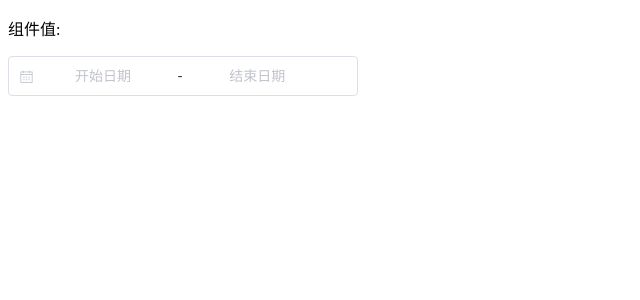
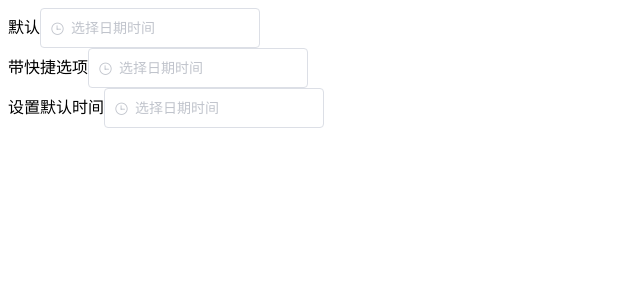
Before and after one commit to kingyeahwei/element_learning, a Vue app: page / in a window 1280 px wide. Shown: the top 300 px of the page, without its empty margins (0-640 px from the left). Built offline with nearby package versions, Linux system fonts and the light colour scheme.

Commit message:
datetimepicker 日期和时间点

```diff
--- a/src/App.vue
+++ b/src/App.vue
@@ -1,13 +1,30 @@
 <template>
   <div id="app">
     <div class="block">
-      <p>组件值: {{value}}</p>
+      <span>默认</span>
       <el-date-picker
-        v-model="value"
-        type="daterange"
-        start-placeholder="开始日期"
-        end-placeholder="结束日期"
-        :default-time="['00:00:00', '23:59:59']"
+        v-model="value1"
+        type="datetime"
+        placeholder="选择日期时间"
+      ></el-date-picker>
+    </div>
+    <div class="block">
+      <span>带快捷选项</span>
+      <el-date-picker
+        v-model="value2"
+        type="datetime"
+        placeholder="选择日期时间"
+        align="right"
+        :picker-options="pickerOptions"
+      ></el-date-picker>
+    </div>
+    <div class="block">
+      <span>设置默认时间</span>
+      <el-date-picker
+        v-model="value3"
+        type="datetime"
+        placeholder="选择日期时间"
+        default-time="12:00:00"
       ></el-date-picker>
     </div>
   </div>
@@ -19,7 +36,35 @@
     name: "app",
     data() {
       return {
-        value: ""
+        pickerOptions: {
+          shortcuts: [
+            {
+              text: "今天",
+              onClick(picker) {
+                picker.$emit("pick", new Date())
+              }
+            },
+            {
+              text: "昨天",
+              onClick(picker) {
+                const date = new Date();
+                date.setTime(date.getTime() - 3600 * 1000 * 24)
+                picker.$emit("pick", date)
+              }
+            },
+            {
+              text: "一周前",
+              onClick(picker) {
+                const date = new Date();
+                date.setTime(date.getTime() - 3600 * 1000 * 24 * 7)
+                picker.$emit("pick", date)
+              }
+            }
+          ]
+        },
+        value1: "",
+        value2: "",
+        value3: "",
       };
     },
     methods: {}
```
